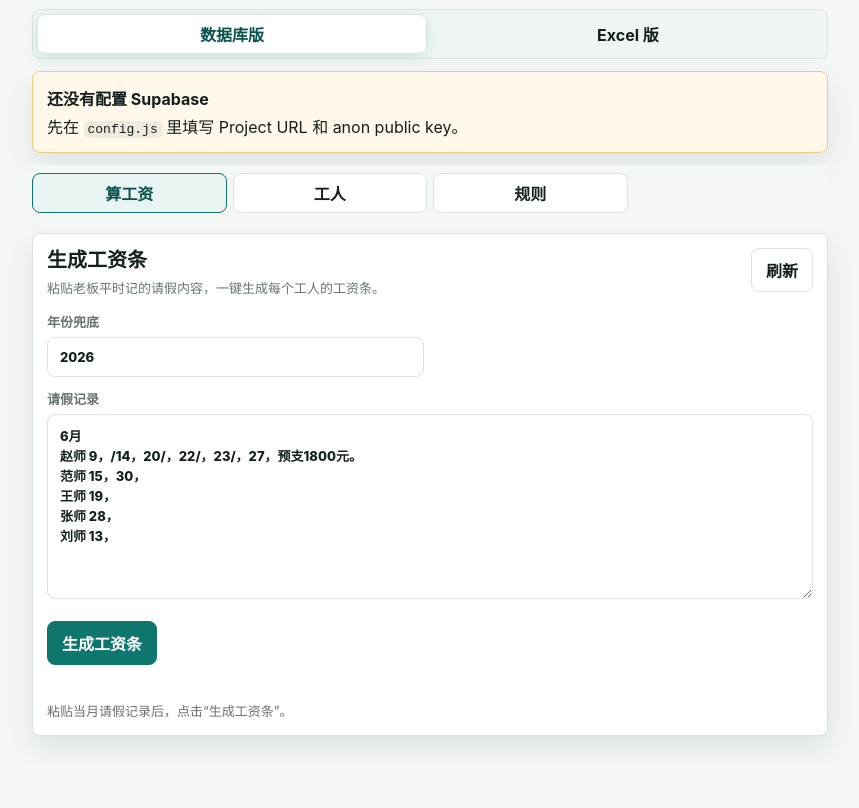
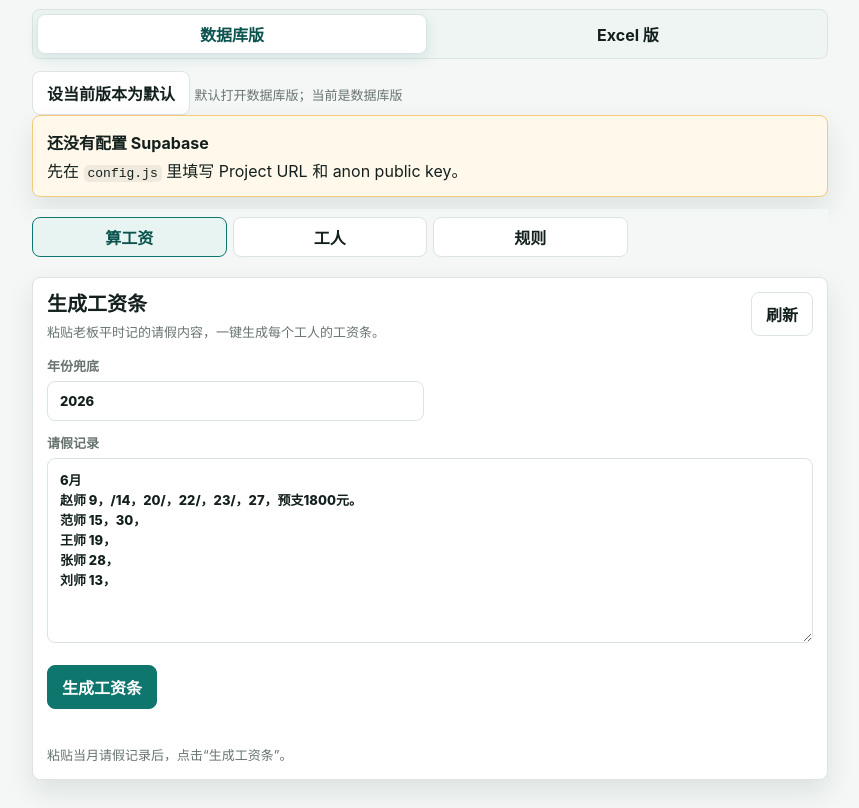
Before and after one commit to cby172/wage-slip-pwa, a plain HTML site: page index.html in a window 1280 px wide. Shown: the part 76-884 px from the top of the page, without its empty margins (210-1069 px from the left). Before the commit the page ends 840 px from the top, so only its background shows below. Drawn offline with nearby package versions, Linux system fonts and the light colour scheme; no server answers.

Commit message:
Improve Excel layout and default version setting

```diff
--- a/index.html
+++ b/index.html
@@ -25,6 +25,10 @@
         <button class="active" id="dbModeBtn" type="button">数据库版</button>
         <button id="excelModeBtn" type="button">Excel 版</button>
       </nav>
+      <div class="default-version-row">
+        <button id="setDefaultVersionBtn" type="button">设当前版本为默认</button>
+        <span class="meta" id="defaultVersionText">默认打开数据库版</span>
+      </div>
 
       <section class="version-shell active" id="dbShell">
         <section class="setup-alert" id="configAlert" hidden>
@@ -214,11 +218,21 @@
       (() => {
         const dbButton = document.getElementById("dbModeBtn");
         const excelButton = document.getElementById("excelModeBtn");
+        const defaultButton = document.getElementById("setDefaultVersionBtn");
+        const defaultText = document.getElementById("defaultVersionText");
         const dbShell = document.getElementById("dbShell");
         const excelShell = document.getElementById("excelShell");
+        const storageKey = "wage_default_version";
+        let currentMode = "db";
         let hideTimer = null;
+        function updateDefaultText() {
+          const saved = localStorage.getItem(storageKey) === "excel" ? "Excel版" : "数据库版";
+          const current = currentMode === "excel" ? "Excel版" : "数据库版";
+          defaultText.textContent = `默认打开${saved}；当前是${current}`;
+        }
         function show(mode) {
           const excel = mode === "excel";
+          currentMode = excel ? "excel" : "db";
           clearTimeout(hideTimer);
           dbButton.classList.toggle("active", !excel);
           excelButton.classList.toggle("active", excel);
@@ -232,9 +246,15 @@
             dbShell.hidden = excel;
             excelShell.hidden = !excel;
           }, 190);
+          updateDefaultText();
         }
         dbButton.addEventListener("click", () => show("db"));
         excelButton.addEventListener("click", () => show("excel"));
+        defaultButton.addEventListener("click", () => {
+          localStorage.setItem(storageKey, currentMode);
+          updateDefaultText();
+        });
+        show(localStorage.getItem(storageKey) === "excel" ? "excel" : "db");
       })();
     </script>
   </body>
```
